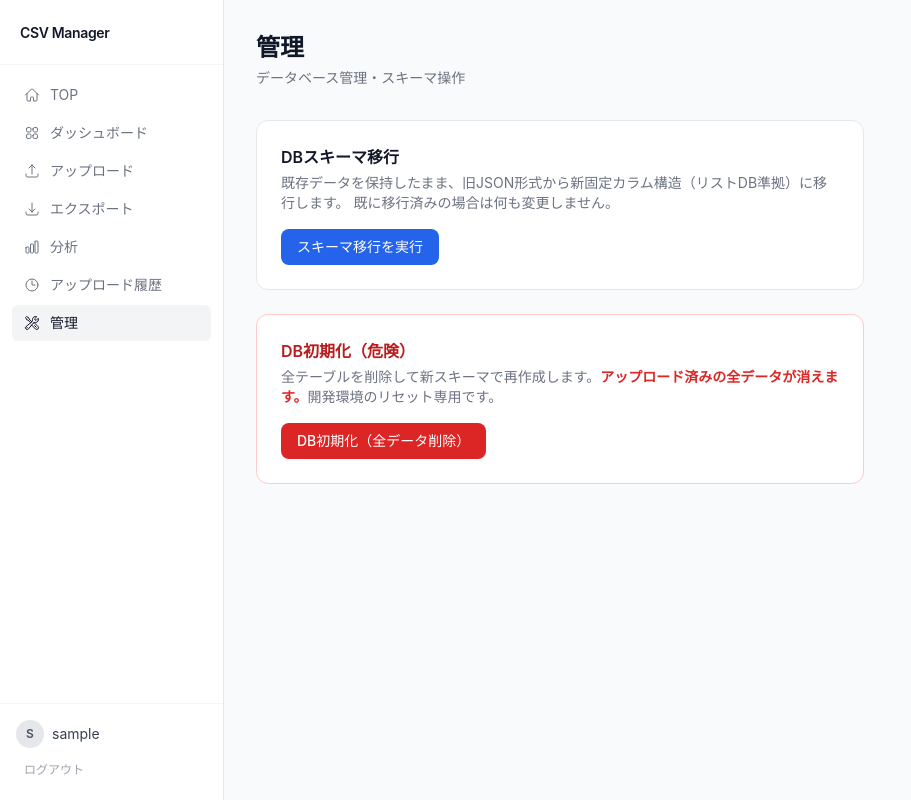
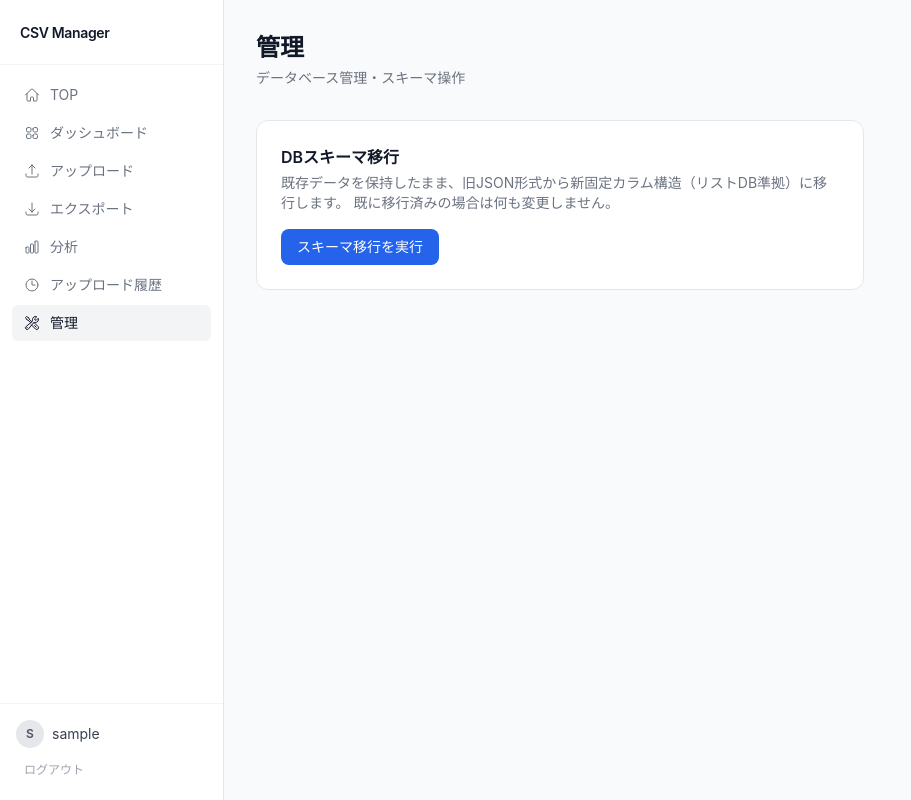
Before and after one commit to kkun2325-pixel/Listfile_upload, a Next.js app: page /dashboard/admin in a window 1280 px wide. Shown: the whole page, without its empty margins (0-911 px from the left). Built offline with nearby package versions, Linux system fonts and the light colour scheme; sample sign-in values are in the browser's storage.

Commit message:
fix: recreate admin page and add /api/admin/migrate endpoint

```diff
--- /dev/null
+++ b/app/api/admin/migrate/route.ts
@@ -0,0 +1,23 @@
+import { NextRequest, NextResponse } from "next/server";
+import { migrateSchema } from "@/lib/db";
+import { verifyToken, extractToken } from "@/lib/auth";
+
+export async function POST(request: NextRequest) {
+  try {
+    const token = extractToken(request.headers.get("authorization"));
+    if (!token) {
+      return NextResponse.json({ success: false, message: "認証が必要です" }, { status: 401 });
+    }
+    const decoded = verifyToken(token);
+    if (!decoded) {
+      return NextResponse.json({ success: false, message: "無効なトークンです" }, { status: 401 });
+    }
+
+    const result = await migrateSchema();
+    return NextResponse.json({ success: true, ...result });
+  } catch (error) {
+    const msg = error instanceof Error ? error.message : String(error);
+    console.error("Migration error:", error);
+    return NextResponse.json({ success: false, message: msg }, { status: 500 });
+  }
+}
--- a/app/dashboard/admin/page.tsx
+++ b/app/dashboard/admin/page.tsx
@@ -5,77 +5,44 @@ import { useRouter } from "next/navigation";
 
 type Status = "idle" | "running" | "success" | "error";
 
-interface MigrationResult {
-  status: string;
-  message: string;
-}
-
 export default function AdminPage() {
   const router = useRouter();
   const [migrateStatus, setMigrateStatus] = useState<Status>("idle");
-  const [migrateResult, setMigrateResult] = useState<MigrationResult | null>(null);
-  const [initStatus, setInitStatus] = useState<Status>("idle");
-  const [initResult, setInitResult]   = useState<string>("");
+  const [message, setMessage] = useState("");
 
   useEffect(() => {
     const token = localStorage.getItem("auth_token");
     if (!token) router.push("/login");
   }, [router]);
 
-  // ── スキーマ移行（既存データを保持して新カラム構造に移行）──
   async function handleMigrate() {
     setMigrateStatus("running");
-    setMigrateResult(null);
+    setMessage("");
     try {
       const token = localStorage.getItem("auth_token");
-      const res = await fetch("/api/migrate-schema", {
+      const res = await fetch("/api/admin/migrate", {
         method: "POST",
         headers: { Authorization: `Bearer ${token}` },
       });
       const data = await res.json();
       if (data.success) {
         setMigrateStatus("success");
-        setMigrateResult({ status: data.status, message: data.message });
+        setMessage(`完了: ${data.message ?? data.status}`);
       } else {
         setMigrateStatus("error");
-        setMigrateResult({ status: "error", message: data.message });
+        setMessage(data.message || "移行に失敗しました");
       }
     } catch (e) {
       setMigrateStatus("error");
-      setMigrateResult({ status: "error", message: String(e) });
+      setMessage(String(e));
     }
   }
 
-  // ── DB初期化（全データ削除 + 新スキーマで再構築）──
-  async function handleInitDb() {
-    if (!confirm("全データが削除されます。本当に実行しますか？")) return;
-    setInitStatus("running");
-    setInitResult("");
-    try {
-      const token = localStorage.getItem("auth_token");
-      const res = await fetch("/api/init-db", {
-        method: "POST",
-        headers: { Authorization: `Bearer ${token}` },
-      });
-      const data = await res.json();
-      if (data.success) {
-        setInitStatus("success");
-        setInitResult("データベースを初期化しました。");
-      } else {
-        setInitStatus("error");
-        setInitResult(data.message || "初期化に失敗しました。");
-      }
-    } catch (e) {
-      setInitStatus("error");
-      setInitResult(String(e));
-    }
-  }
-
-  const statusBg: Record<Status, string> = {
+  const alertClass: Record<Status, string> = {
     idle:    "",
-    running: "bg-yellow-50 border-yellow-200 text-yellow-800",
-    success: "bg-green-50 border-green-200 text-green-800",
-    error:   "bg-red-50 border-red-200 text-red-700",
+    running: "bg-yellow-50 border border-yellow-200 text-yellow-800",
+    success: "bg-green-50 border border-green-200 text-green-800",
+    error:   "bg-red-50 border border-red-200 text-red-700",
   };
 
   return (
@@ -85,13 +52,13 @@ export default function AdminPage() {
         <p className="text-sm text-gray-500 mt-1">データベース管理・スキーマ操作</p>
       </div>
 
-      {/* ── スキーマ移行 ── */}
-      <div className="bg-white rounded-xl border border-gray-200 p-6 mb-6">
+      <div className="bg-white rounded-xl border border-gray-200 p-6">
         <h2 className="text-base font-semibold text-gray-900 mb-1">DBスキーマ移行</h2>
         <p className="text-sm text-gray-500 mb-4">
           既存データを保持したまま、旧JSON形式から新固定カラム構造（リストDB準拠）に移行します。
           既に移行済みの場合は何も変更しません。
         </p>
+
         <button
           onClick={handleMigrate}
           disabled={migrateStatus === "running"}
@@ -100,36 +67,12 @@ export default function AdminPage() {
           {migrateStatus === "running" ? "移行中..." : "スキーマ移行を実行"}
         </button>
 
-        {migrateStatus !== "idle" && migrateResult && (
-          <div className={`mt-4 border rounded-lg px-4 py-3 text-sm ${statusBg[migrateStatus]}`}>
-            <span className="font-semibold mr-2">
-              {migrateStatus === "success" ? "✓" : migrateStatus === "error" ? "✗" : "…"}
-              {" "}[{migrateResult.status}]
-            </span>
-            {migrateResult.message}
-          </div>
-        )}
-      </div>
-
-      {/* ── DB初期化 ── */}
-      <div className="bg-white rounded-xl border border-red-200 p-6">
-        <h2 className="text-base font-semibold text-red-700 mb-1">DB初期化（危険）</h2>
-        <p className="text-sm text-gray-500 mb-4">
-          全テーブルを削除して新スキーマで再作成します。
-          <strong className="text-red-600">アップロード済みの全データが消えます。</strong>
-          開発環境のリセット専用です。
-        </p>
-        <button
-          onClick={handleInitDb}
-          disabled={initStatus === "running"}
-          className="px-4 py-2 bg-red-600 text-white text-sm font-medium rounded-lg hover:bg-red-700 disabled:opacity-40 disabled:cursor-not-allowed transition-colors"
-        >
-          {initStatus === "running" ? "初期化中..." : "DB初期化（全データ削除）"}
-        </button>
-
-        {initStatus !== "idle" && initResult && (
-          <div className={`mt-4 border rounded-lg px-4 py-3 text-sm ${statusBg[initStatus]}`}>
-            {initResult}
+        {migrateStatus !== "idle" && message && (
+          <div className={`mt-4 rounded-lg px-4 py-3 text-sm ${alertClass[migrateStatus]}`}>
+            {migrateStatus === "success" && <span className="font-semibold mr-1">✓</span>}
+            {migrateStatus === "error"   && <span className="font-semibold mr-1">✗</span>}
+            {migrateStatus === "running" && <span className="mr-1">…</span>}
+            {message}
           </div>
         )}
       </div>
```
